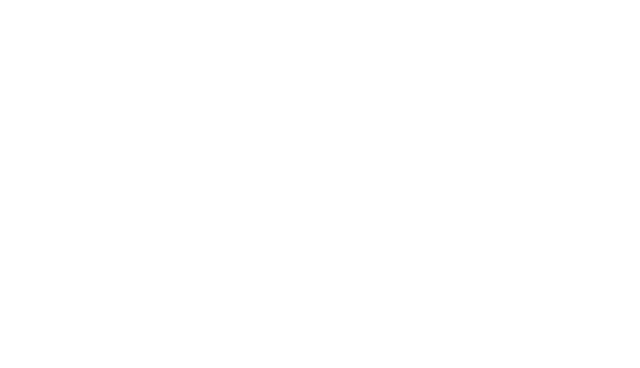
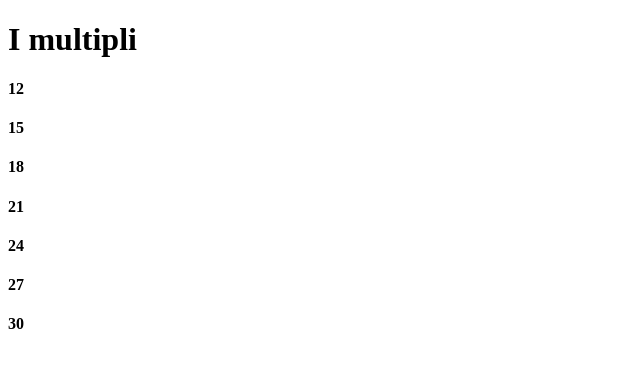
Before and after one commit to filippo1996/js-mail-dadi, a plain HTML site: page bonus/index.html in a window 1280 px wide. Shown: the whole page, without its empty margins (0-640 px from the left). Drawn offline with Linux system fonts and the light colour scheme.

Commit message:
add algoritmo per ricavare i numeri multipli

```diff
--- a/bonus/index.html
+++ b/bonus/index.html
@@ -7,6 +7,8 @@
     <title>Document</title>
 </head>
 <body>
+    <h1>I multipli</h1>
+    <div id="multiples"></div>
     <script src="js/app.js"></script>
 </body>
 </html>
--- a/bonus/js/app.js
+++ b/bonus/js/app.js
@@ -1 +1,12 @@
+//variabili per scegliere il multiplo e da dove iniziare e finire
+var multiple = 3;
+var start = 10;
+var end = 30;
+
 //cicliamo tutti i multipli di 3 compresi tra 10 e 30
+for(var i = start; i <= end; i++){
+    if(i % multiple === 0){
+        console.log(i);
+        document.getElementById('multiples').innerHTML += '<h4>' + i + '</h4>';
+    }
+}
```
